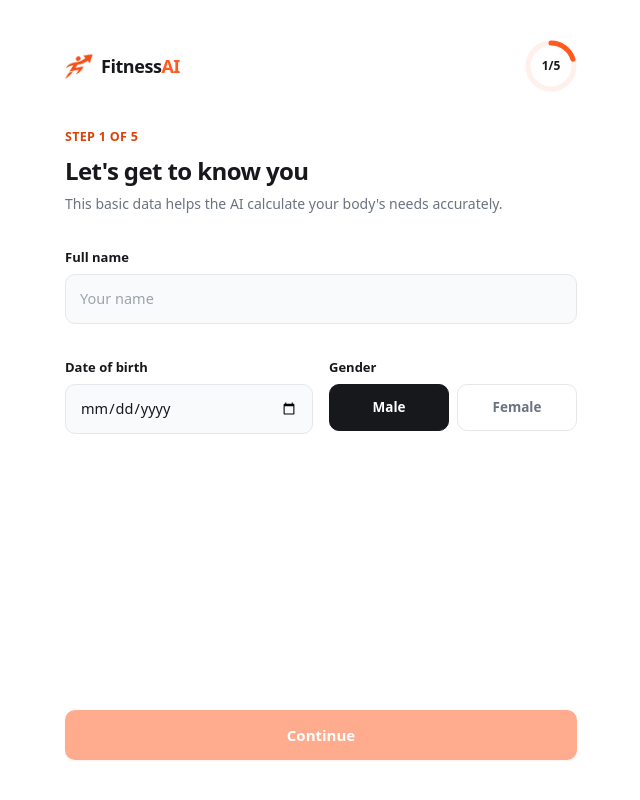
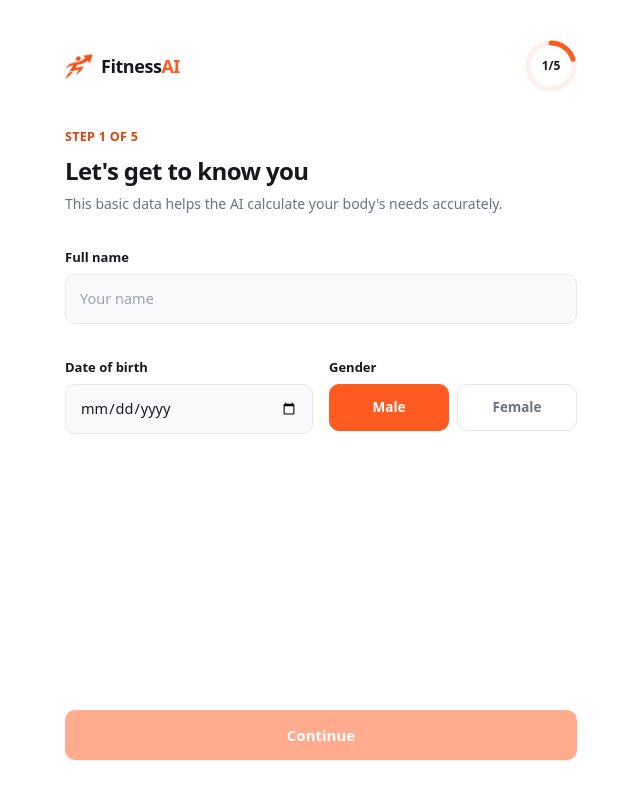
Before and after one commit to trianandafajar/fitness-ai-frontend, a Next.js app: page /onboarding in a window 1280 px wide. Shown: the whole page, without its empty margins (319-959 px from the left). Built offline with nearby package versions, Linux system fonts and the light colour scheme; no server answers.

Commit message:
fix: update Segmented component button styles for improved visual consistency

```diff
--- a/components/ui/Segmented.tsx
+++ b/components/ui/Segmented.tsx
@@ -15,11 +15,10 @@ export default function Segmented({ options, value, onChange, className = "" }:
             key={option}
             type="button"
             onClick={() => onChange(option)}
-            className={`flex-1 cursor-pointer rounded-[10px] border-[1.5px] px-3 py-3 font-sans text-[13.5px] font-semibold transition-colors ${
-              selected
-                ? "border-ink bg-ink text-white"
+            className={`flex-1 cursor-pointer rounded-[10px] border-[1.5px] px-3 py-3 font-sans text-[13.5px] font-semibold transition-colors ${selected
+                ? "border-orange bg-orange text-white"
                 : "border-line bg-white text-ink-soft hover:border-ink-faint"
-            }`}
+              }`}
           >
             {option}
           </button>
```
